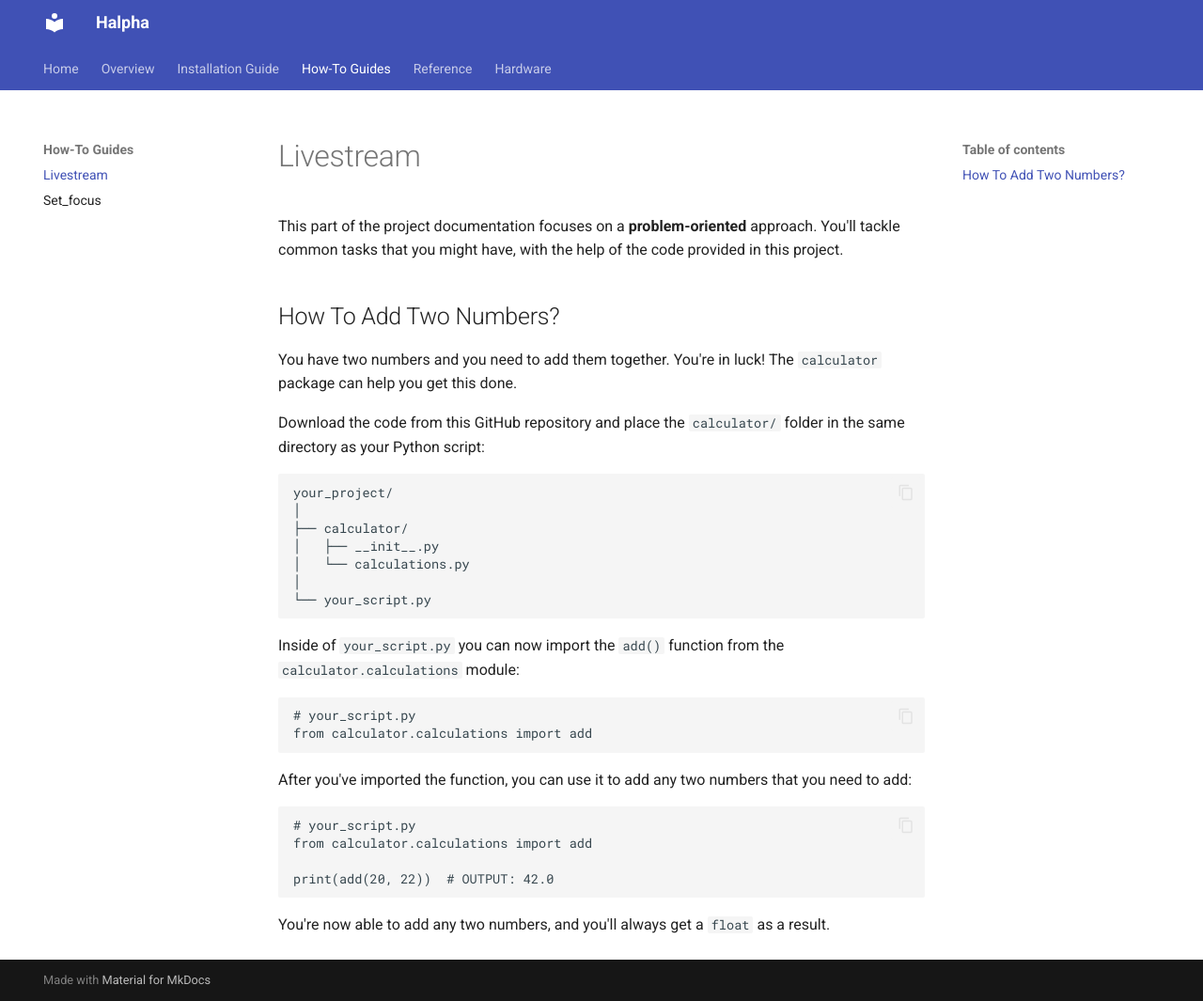
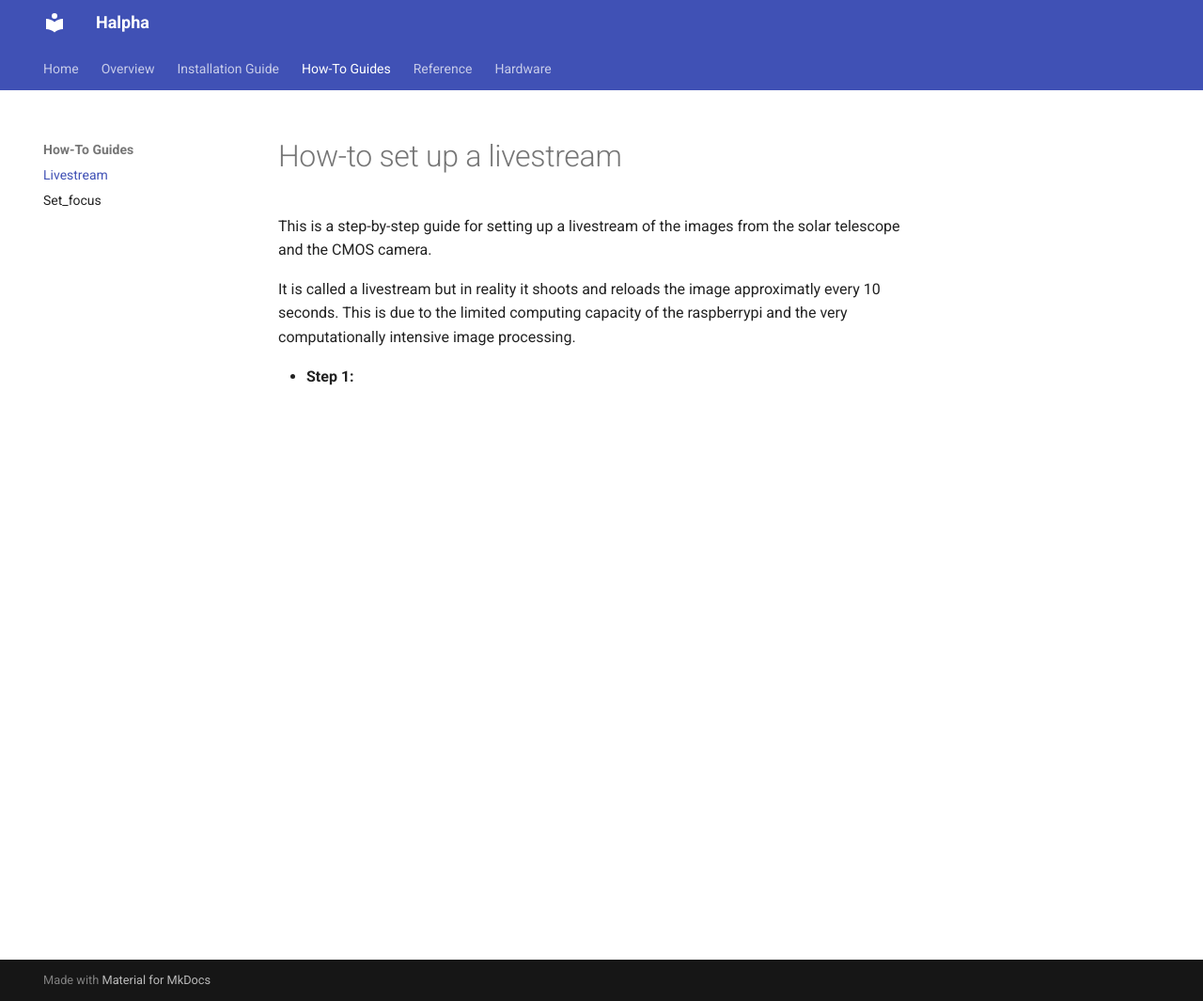
Before and after one commit to pmodwrc/halpha, an MkDocs documentation site: the page built from docs/how-to-guides/how-to-guide-livestream.md, in a window 1280 px wide and 1065 px high. Shown: the whole window at 94% size. Built offline with MkDocs 1.6.1 and Material for MkDocs 9.7.7, drawn with Linux system fonts in a browser that asks for light colours.

Commit message:
finished doc align, img and upload + guide set focus

```diff
--- a/docs/how-to-guides/how-to-guide-livestream.md
+++ b/docs/how-to-guides/how-to-guide-livestream.md
@@ -1,40 +1,7 @@
-This part of the project documentation focuses on a
-**problem-oriented** approach. You'll tackle common
-tasks that you might have, with the help of the code
-provided in this project.
+# How-to set up a livestream
 
-## How To Add Two Numbers?
+This is a step-by-step guide for setting up a livestream of the images from the solar telescope and the CMOS camera.
 
-You have two numbers and you need to add them together.
-You're in luck! The `calculator` package can help you
-get this done.
+It is called a livestream but in reality it shoots and reloads the image approximatly every 10 seconds. This is due to the limited computing capacity of the raspberrypi and the very computationally intensive image processing.
 
-Download the code from this GitHub repository and place
-the `calculator/` folder in the same directory as your
-Python script:
-
-    your_project/
-    │
-    ├── calculator/
-    │   ├── __init__.py
-    │   └── calculations.py
-    │
-    └── your_script.py
-
-Inside of `your_script.py` you can now import the
-`add()` function from the `calculator.calculations`
-module:
-
-    # your_script.py
-    from calculator.calculations import add
-
-After you've imported the function, you can use it
-to add any two numbers that you need to add:
-
-    # your_script.py
-    from calculator.calculations import add
-
-    print(add(20, 22))  # OUTPUT: 42.0
-
-You're now able to add any two numbers, and you'll
-always get a `float` as a result.
+- **Step 1:**
```
Also changed, not shown: docs/how-to-guides/how-to-guide-set-focus.md (+55 -0 lines), docs/index.md (+2 -8 lines), docs/overview.md (+1 -5 lines), docs/reference/alignment.md (+2 -4 lines), docs/reference/image_processing.md (+21 -21 lines), docs/reference/upload.md (+15 -0 lines), 2 other files.
